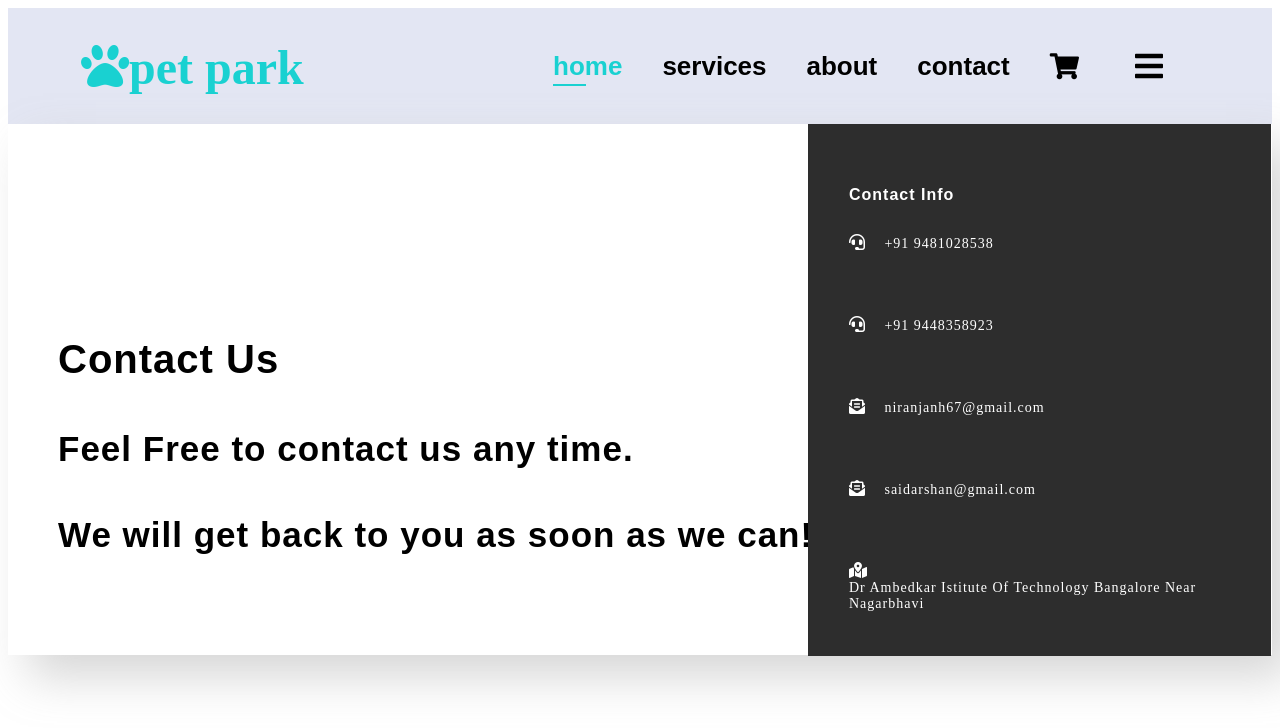
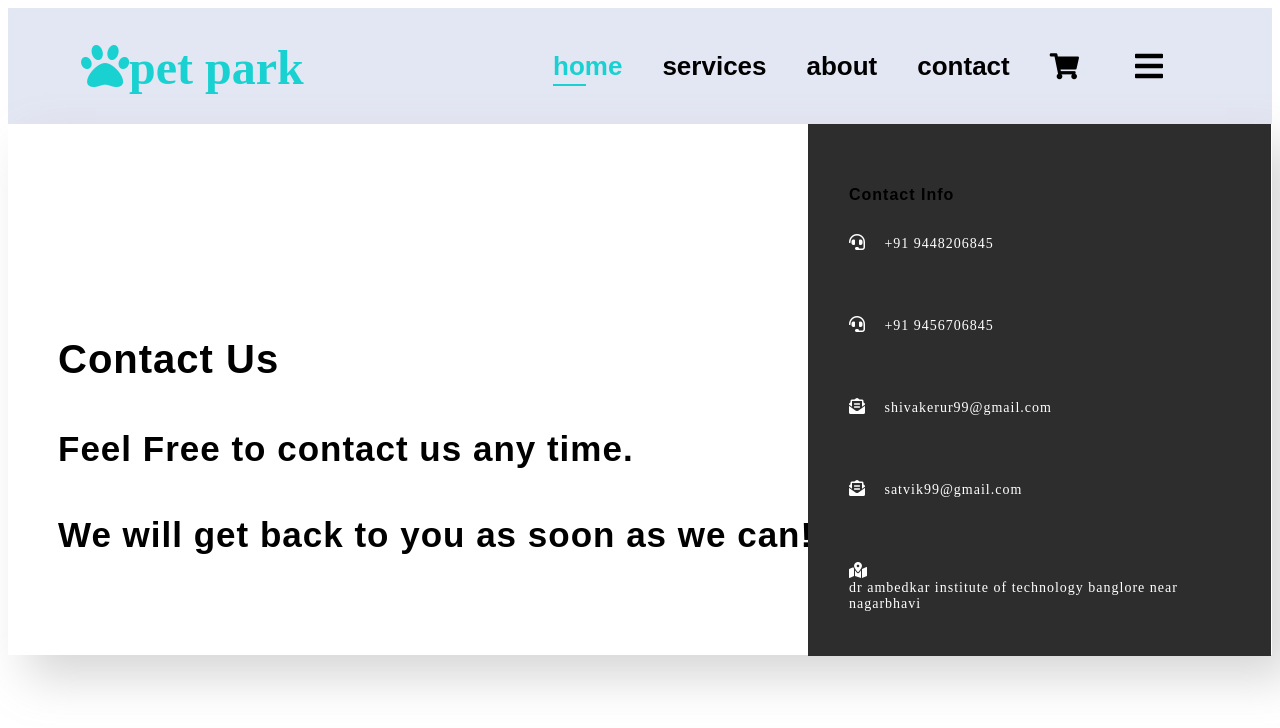
Before and after one commit to cruisershiva/BACK, a website: page webpage/contact.html in a window 1280 px wide. Drawn offline with Linux system fonts and the light colour scheme.

Commit message:
first commit

```diff
--- a/webpage/contact.html
+++ b/webpage/contact.html
@@ -2,7 +2,7 @@
 <html>
 
 <head>
-    <title>Contact us Page</title>
+    <title>About us Page</title>
     <link rel="stylesheet" href="./css/contact.css">
     <link rel="stylesheet" href="./css/services.css">
     <link rel="stylesheet" href="https://cdnjs.cloudflare.com/ajax/libs/font-awesome/5.15.4/css/all.min.css">
@@ -52,26 +52,26 @@
                         </div>
                     </div>
                     <div class="contact_info_sec">
-                        <h4 style="color:white">Contact Info</h4>
+                        <h4>Contact Info</h4>
                         <div class="d-flex info_single align-items-center">
                             <i class="fas fa-headset"></i>
-                            <span>+91 9481028538</span>
+                            <span>+91 9448206845</span>
                         </div>
                         <div class="d-flex info_single align-items-center">
                             <i class="fas fa-headset"></i>
-                            <span>+91 9448358923</span>
+                            <span>+91 9456706845</span>
                         </div>
                         <div class="d-flex info_single align-items-center">
                             <i class="fas fa-envelope-open-text"></i>
-                            <span>niranjanh67@gmail.com</span>
+                            <span>shivakerur99@gmail.com</span>
                         </div>
                         <div class="d-flex info_single align-items-center">
                             <i class="fas fa-envelope-open-text"></i>
-                            <span>saidarshan@gmail.com</span>
+                            <span>satvik99@gmail.com</span>
                         </div>
                         <div class="d-flex info_single align-items-center">
                             <i class="fas fa-map-marked-alt"></i>
-                            <span>Dr Ambedkar Istitute Of Technology Bangalore Near Nagarbhavi</span>
+                            <span>dr ambedkar institute of technology banglore near nagarbhavi</span>
                         </div>
 
                     </div>
```
